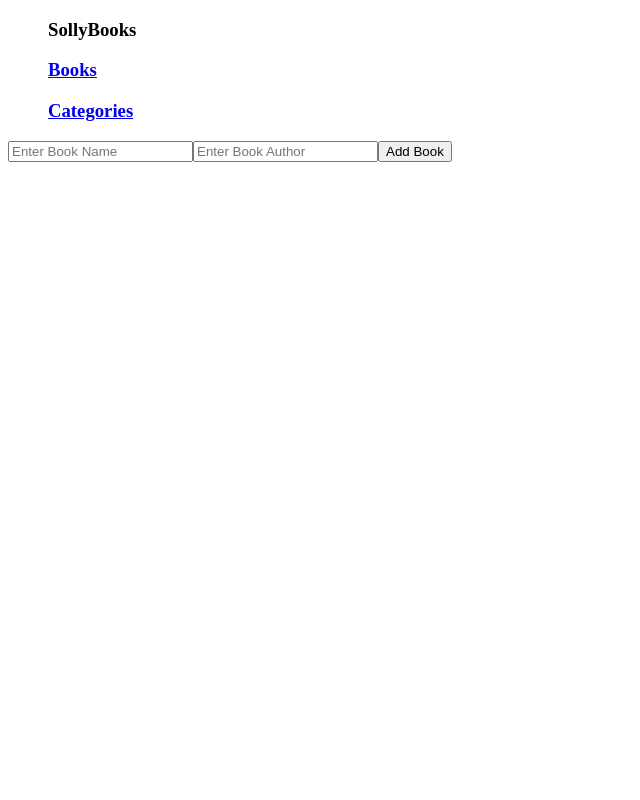
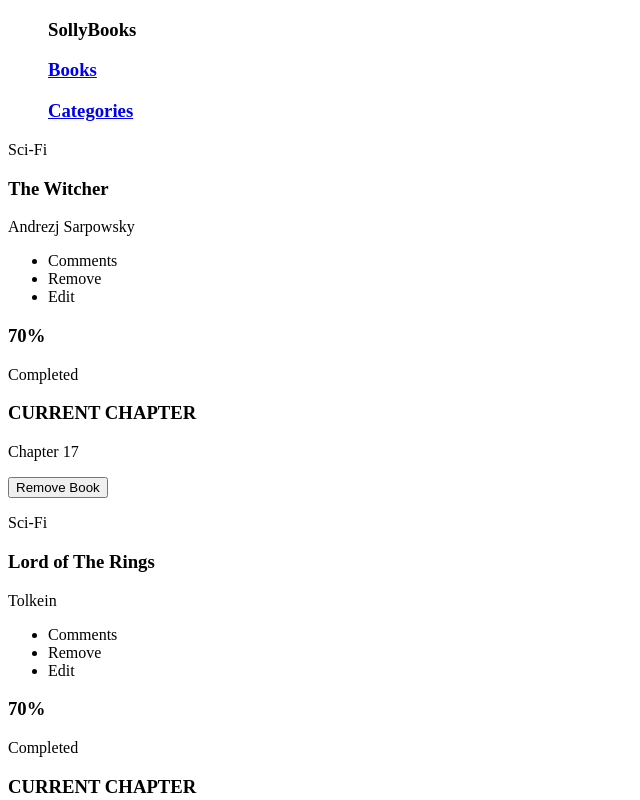
Before and after one commit to Solobarine/book-store, a React (Create React App) app: page / in a window 1280 px wide. Shown: the top 800 px of the page, without its empty margins (0-640 px from the left). Built offline with nearby package versions, Linux system fonts and the light colour scheme.

Commit message:
Connect reducers to app

```diff
--- a/src/components/AddBook.js
+++ b/src/components/AddBook.js
@@ -1,11 +1,15 @@
 import React, {useState} from 'react';
 import {useDispatch} from 'react-redux';
-import { addNewBook } from '../redux/books/books';
+import {addBook} from '../redux/books/books';
 
 const AddBook = () => { //eslint-disable-line
   const [name, setName] = useState('');
   const [author, setAuthor] = useState('');
   const dispatch = useDispatch();
+  const addNewBook = (e) => {
+    e.preventDefault();
+    dispatch(addBook({Id: Date.now(), Title: name, Author: author}))
+  }
 
   return (
     <form className="form">
@@ -19,7 +23,7 @@
       placeholder="Enter Book Author"
       onChange={(e) => setAuthor(e.target.value)}/>
 
-      <button type="submit" className="submitBook" onClick={() => dispatch(addNewBook({Id: Date.now(), Title: name, Author: author}))}>Add Book</button>
+      <button type="submit" className="submitBook" onClick={addNewBook}>Add Book</button>
     </form>
   );
 };
--- a/src/components/Book.js
+++ b/src/components/Book.js
@@ -1,17 +1,22 @@
 import React from 'react';
-import remove from '../redux/books/books';
 import { useDispatch } from 'react-redux';
+import { removeBook } from '../redux/books/books';
 
-const Book = ({props}) => { //eslint-disable-line
+const Book = (props) => { //eslint-disable-line
   const dispatch = useDispatch();
+  const text = props.book;
+  const remove  = (e) => {
+    e.preventDefault();
+    dispatch(removeBook(text.id));
+  }
 
   return (
-    <div className="book">
+    <div id={props.id} className="book">
       <div className="sectionOne">
         <div className="bookDetails">
           <p className="bookGenre">Sci-Fi</p>
-          <h3 className="bookName">{props.Title}</h3>
-          <p className="bookAuthor">{props.Author}</p>
+          <h3 className="bookName">{text.Title}</h3>
+          <p className="bookAuthor">{text.Author}</p>
         </div>
         <ul className="buttons">
           <li className="button">Comments</li>
@@ -29,7 +34,7 @@
       <div className="sectionThree">
         <h3 className="current">CURRENT CHAPTER</h3>
         <p className="chapter">Chapter 17</p>
-        <button type="submit" className="remove" onClick={dispatch(remove())}>Remove Book</button>
+        <button type="submit" className="remove" onClick={ remove }>Remove Book</button>
       </div>
     </div>
   );
--- a/src/components/Books.js
+++ b/src/components/Books.js
@@ -4,14 +4,13 @@
 
 const Books = () => { //eslint-disable-line
   const store = useSelector((state) => state.books);
-
+  console.log(store)
+  const showBooks = store.map(book => (
+    <Book key={book.id} book={book} />
+  ))
   return (
     <div className="bookList">
-      {
-        store.forEach(element => {
-          <Book element={element}/>
-        })
-      }
+      { showBooks }
     </div>
   );
 };
--- a/src/index.js
+++ b/src/index.js
@@ -1,18 +1,9 @@
-import { configureStore } from '@reduxjs/toolkit';
 import React from 'react';
 import ReactDOM from 'react-dom';
 import { Provider } from 'react-redux';
 import { BrowserRouter } from 'react-router-dom';
 import App from './App';
-import booksReducer from './redux/books/books';
-import catReducer from './redux/categories/categories';
-
-const store = configureStore({
-  reducer: {
-    books: booksReducer,
-    category: catReducer,
-  },
-})
+import store from './redux/configureStore';
 
 ReactDOM.render(
   <React.StrictMode>
--- a/src/redux/books/books.js
+++ b/src/redux/books/books.js
@@ -1,26 +1,35 @@
-import { createSlice } from '@reduxjs/toolkit';
-
 export const ADD_BOOK = 'book-store/books/ADD_BOOK';
 export const REMOVE_BOOK = 'book-store/books/REMOVE_BOOK';
 
+const initialState = [
+  {id: 0, Title: 'The Witcher', Author: 'Andrezj Sarpowsky'},
+  {id: 1, Title: 'Lord of The Rings', Author: 'Tolkein'},
+  {id: 2, Title: 'Percy Jackson', Author: 'Rick Rodini'},
+  {id: 3, Title: 'Harry Potter', Author: 'J.K Rowling'},
+  {id: 4, Title: 'Darwins Doubt', Author: 'John Meyers'}];
 
-export const booksReducer = createSlice({
-  name: 'bookStore',
-  initialState: [
-    {Title: 'The Witcher', Author: 'Andrezj Sarpowsky'},
-    {Title: 'Lord of The Rings', Author: 'Tolkein'},
-    {Title: 'Percy Jackson', Author: 'Rick Rodini'},
-    {Title: 'Harry Potter', Author: 'J.K Rowling'},
-    {Title: 'Darwins Doubt', Author: 'John Meyers'}],
-  reducer: {
-    addNewBook: (state, action) => {
-      return [...state, action.payload]
-    },
-    removeBook: (state, action) => {
-      return state.filter((book) => book.id !== action.payload)
-    },
-  },
+const booksReducer = (state = initialState, action) => {
+  switch (action.type) {
+    case ADD_BOOK:
+      return [...state, action.payload];
+
+    case REMOVE_BOOK:
+      return state.filter((book) => book.id !== action.payload);
+
+    default:
+      return state;
+  }
+};
+
+const addBook = (payload) => ({
+  type: ADD_BOOK,
+  payload,
 });
 
-export const { addNewBook, removeBook} = booksReducer.actions;
-export default booksReducer.reducer;
+const removeBook = (payload) => ({
+  type: REMOVE_BOOK,
+  payload,
+});
+
+export { addBook, removeBook };
+export default booksReducer;
--- a/src/redux/categories/categories.js
+++ b/src/redux/categories/categories.js
@@ -1,10 +1,6 @@
-const CHECK_STATUS = 'book-store/categories/CHECK_STATUS';
+const CHECK_STATUS = 'bookstore/categories/CHECK_STATUS';
 
 const firstState = [];
-
-const checkStatus = () => ({
-  type: CHECK_STATUS,
-});
 
 const catReducer = (state = firstState, action) => {
   switch (action.type) {
@@ -16,5 +12,9 @@
   }
 };
 
+const checkStatus = () => ({
+  type: CHECK_STATUS,
+});
+
 export { checkStatus };
 export default catReducer;
--- a/src/redux/configureStore.js
+++ b/src/redux/configureStore.js
@@ -1,4 +1,5 @@
-import { combineReducers } from 'react-redux';
+import { combineReducers } from 'redux';
+import { configureStore } from '@reduxjs/toolkit';
 
 import catReducer from './categories/categories';
 import booksReducer from './books/books';
@@ -8,4 +9,8 @@
   books: booksReducer,
 });
 
-export default rootReducer;
+const store = configureStore({
+  reducer: rootReducer,
+});
+
+export default store;
```
